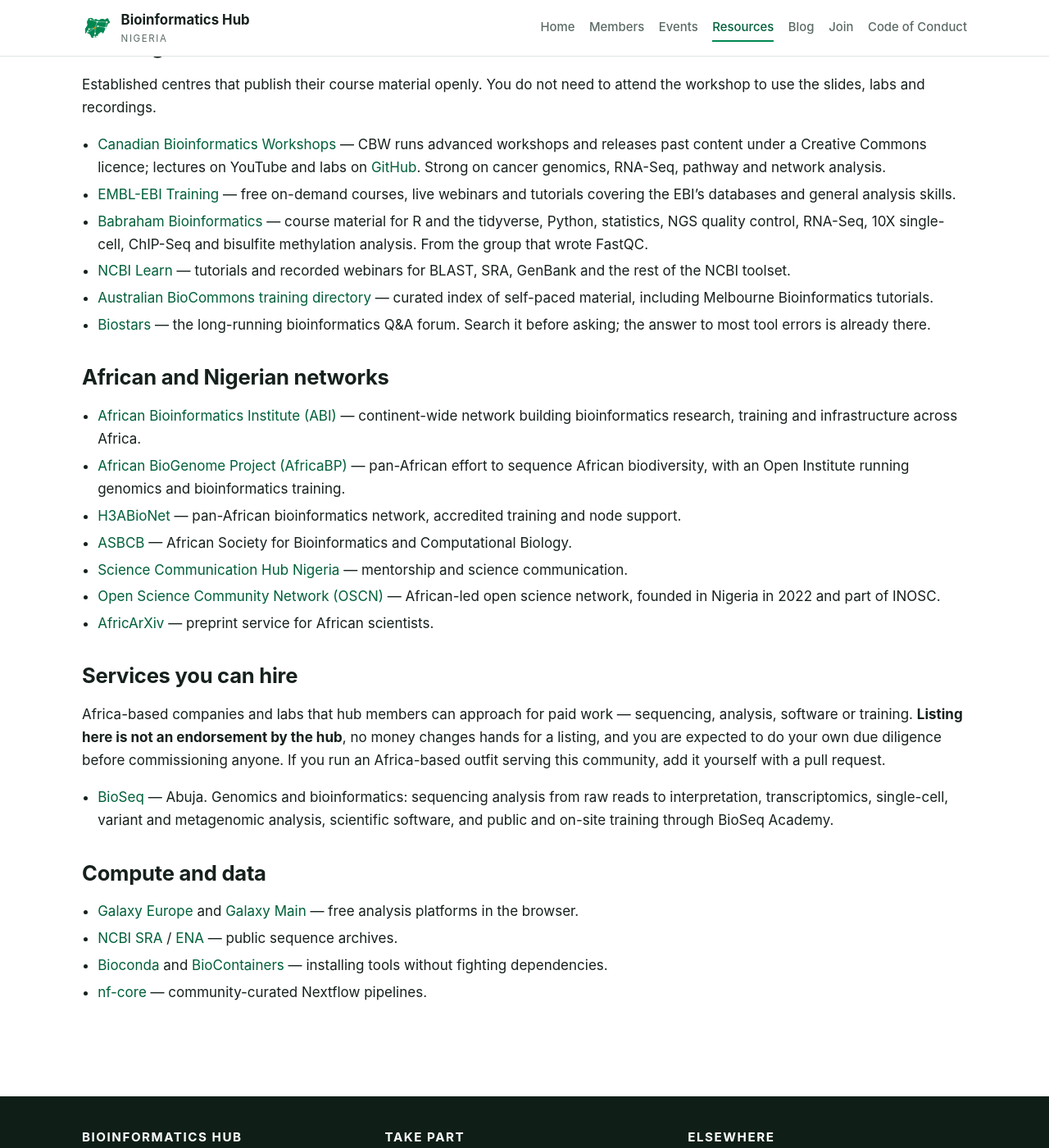
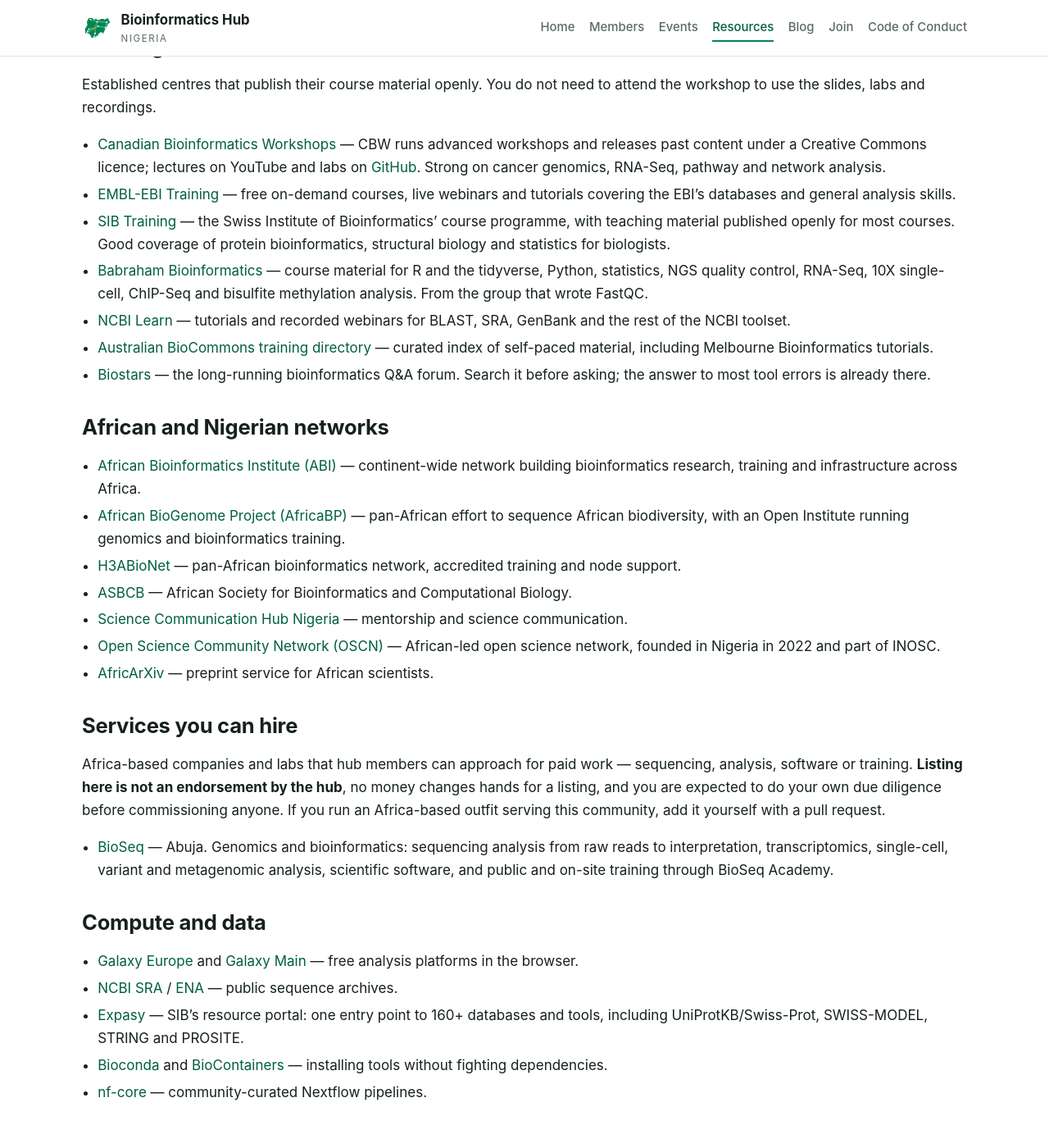
Before and after one commit to GOA14/bioinformaticshub.github.io, a Jekyll site: the page built from resources.md, in a window 1280 px wide and 1400 px high, scrolled down 1185 px. Shown: the whole window at 82% size. Built offline with Jekyll 4.4.1, drawn with Linux system fonts in a browser that asks for light colours.

Commit message:
Update resources.md

```diff
--- a/resources.md
+++ b/resources.md
@@ -52,6 +52,9 @@ the workshop to use the slides, labs and recordings.
   RNA-Seq, pathway and network analysis.
 - [EMBL-EBI Training](https://www.ebi.ac.uk/training/) &mdash; free on-demand courses, live
   webinars and tutorials covering the EBI's databases and general analysis skills.
+- [SIB Training](https://www.sib.swiss/training) &mdash; the Swiss Institute of Bioinformatics'
+  course programme, with teaching material published openly for most courses. Good coverage of
+  protein bioinformatics, structural biology and statistics for biologists.
 - [Babraham Bioinformatics](https://www.bioinformatics.babraham.ac.uk/training.html) &mdash;
   course material for R and the tidyverse, Python, statistics, NGS quality control, RNA-Seq,
   10X single-cell, ChIP-Seq and bisulfite methylation analysis. From the group that wrote FastQC.
@@ -89,5 +92,7 @@ community, add it yourself with a pull request.
 
 - [Galaxy Europe](https://usegalaxy.eu/) and [Galaxy Main](https://usegalaxy.org/) &mdash; free analysis platforms in the browser.
 - [NCBI SRA](https://www.ncbi.nlm.nih.gov/sra) / [ENA](https://www.ebi.ac.uk/ena) &mdash; public sequence archives.
+- [Expasy](https://www.expasy.org/) &mdash; SIB's resource portal: one entry point to 160+ databases
+  and tools, including UniProtKB/Swiss-Prot, SWISS-MODEL, STRING and PROSITE.
 - [Bioconda](https://bioconda.github.io/) and [BioContainers](https://biocontainers.pro/) &mdash; installing tools without fighting dependencies.
 - [nf-core](https://nf-co.re/) &mdash; community-curated Nextflow pipelines.
```
